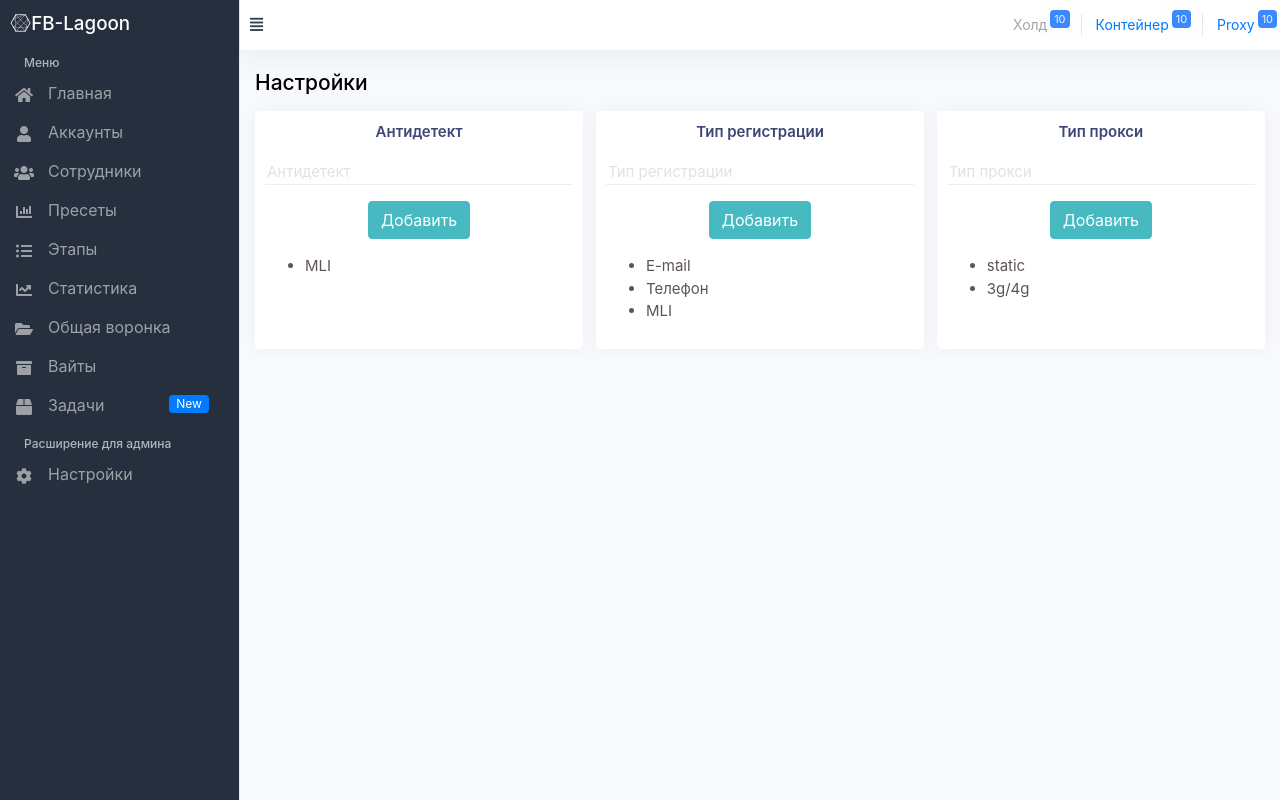
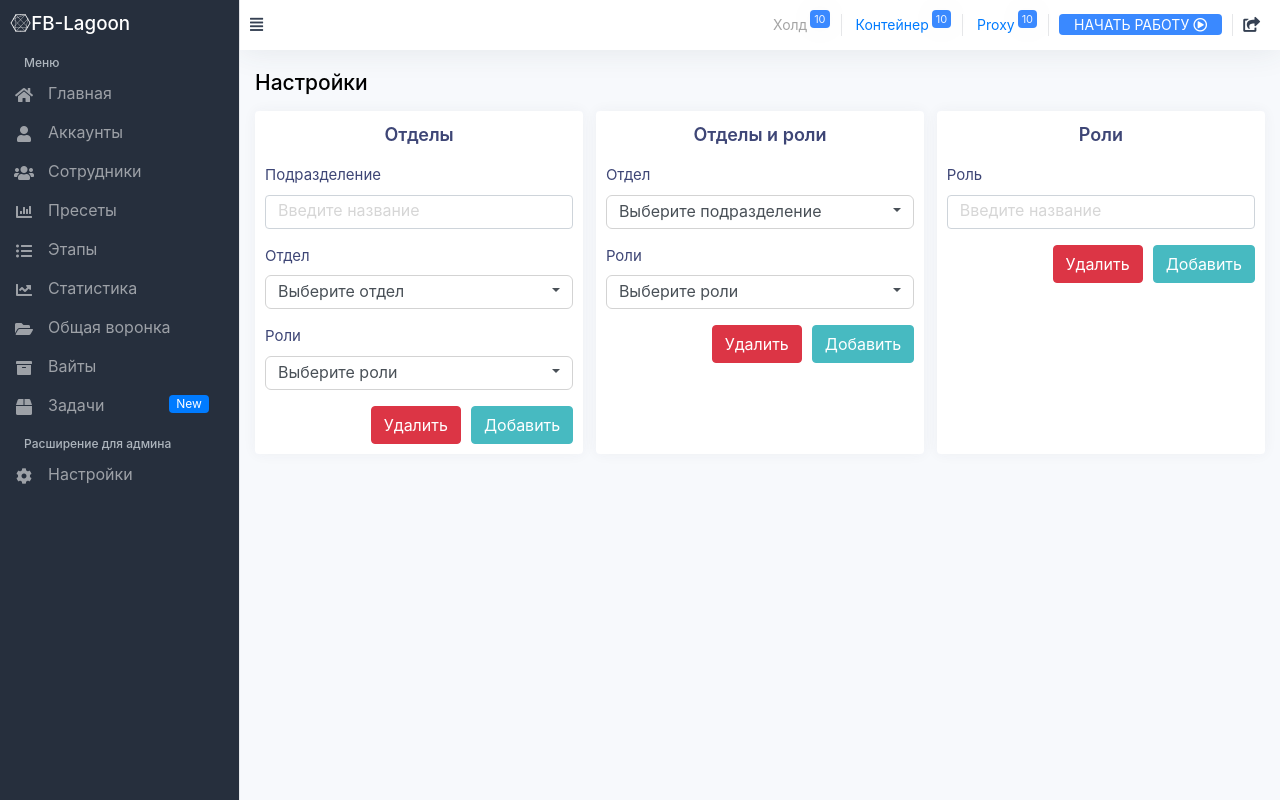
Before and after one commit to alex-klimchik/FB-Modul, a PHP site: page /settings.php in a window 1280 px wide. Run offline with PHP 8.4, Linux system fonts and the light colour scheme; some libraries are stand-ins or nearby versions.

Commit message:
changed the settings page

```diff
--- a/css/settings.css
+++ b/css/settings.css
@@ -13,9 +13,9 @@
     border-color: #47bac1;
 }
 
-.btn-primary:hover {
-    background-color: #39a2a9;
-    border-color: #36999f;
+.btn-primary:hover, .btn-primary:active {
+    background-color: #39a2a9!important;
+    border-color: #36999f!important;
 }
 
 .card.content-box {
@@ -29,6 +29,7 @@
 .content-box>p {
     text-align: center;
     font-weight: 600;
+    font-size: 18px;
 }
 
 .content-box>input {
@@ -53,3 +54,73 @@
 .content-box>ul {
     color: #5d5454;
 }
+
+.form-group>input {
+    height: 34px;
+    padding-bottom: 9px;
+}
+
+.form-group>input::placeholder {
+    color: rgb(214, 214, 214);
+}
+
+.btns {
+    display: flex;
+    justify-content: flex-end;
+}
+
+.btns .btn-primary {
+    margin-left: 10px;
+}
+
+/* Selects */
+
+.bootstrap-select:not([class*=col-]):not([class*=form-control]):not(.input-group-btn) {
+    width: 100%;
+}
+
+.bootstrap-select .dropdown-toggle:focus, .bootstrap-select>select.mobile-device:focus+.dropdown-toggle {
+    outline: none!important;
+}
+
+.dropdown-toggle {
+    background-color: #fff!important;
+    border: 1px solid #d3d3d3;
+    width: 190px;
+    height: 34px;
+    border-radius: 6px;
+    padding-top: 3px;
+    color: #495057!important;
+}
+
+.dropdown-toggle, .dropdown-toggle:focus, .dropdown-toggle:active {
+    outline: none!important;
+}
+
+.dropdown-menu.show~.dropdown-toggle, .dropdown-toggle:focus, .dropdown-toggle:active {
+    box-shadow: 0 0 0 0.2rem rgba(216, 217, 219, .5)!important;
+}
+
+.dropdown-item:focus, .dropdown-item:hover {
+    background-color: #f4f8ff96;
+}
+
+.dropdown-menu {
+    padding: 0;
+    width: 100%;
+    min-width: 100%;
+    border-radius: 5px;
+    box-shadow: 0 0 4px 1px #00000030;
+    border: 1px solid #d3d9df;
+}
+
+.dropdown-item.active, .dropdown-item:active {
+    background-color: #deebff;
+    color: #333;
+}
+
+select:not(:nth-child(1)) {
+    margin-left: 20px;
+}
+
+/* End Selects */
--- a/css/style.css
+++ b/css/style.css
@@ -213,7 +213,6 @@ input {outline:none;}
     }
 
     .header {
-        width: 100%!important;
         background-color: #fff!important;
         min-height: 50px;
         color: #354052!important;
--- a/settings.php
+++ b/settings.php
@@ -14,6 +14,10 @@
 
     <!-- Latest compiled JavaScript -->
     <script src="https://maxcdn.bootstrapcdn.com/bootstrap/4.3.1/js/bootstrap.min.js"></script>
+    <!-- Latest compiled and minified CSS -->
+    <link rel="stylesheet" href="https://cdn.jsdelivr.net/npm/bootstrap-select@1.13.9/dist/css/bootstrap-select.min.css">
+    <!-- Latest compiled and minified JavaScript -->
+    <script src="https://cdn.jsdelivr.net/npm/bootstrap-select@1.13.9/dist/js/bootstrap-select.min.js"></script>
 
     <link rel="stylesheet" href="https://use.fontawesome.com/releases/v5.8.2/css/all.css" integrity="sha384-oS3vJWv+0UjzBfQzYUhtDYW+Pj2yciDJxpsK1OYPAYjqT085Qq/1cq5FLXAZQ7Ay" crossorigin="anonymous">
     <meta name="viewport" content="width=device-width, initial-scale=1">
@@ -39,37 +43,77 @@
 
                     <div class="main-content">
                         <div class="card content-box">
-                            <p>Антидетект</p>
-                            <input type="text" placeholder="Антидетект" />
+                            <p>Отделы</p>
+                            <div class="form-group">
+                                <label for="subdivision">Подразделение</label>
+                                <input type="text" class="form-control" id="subdivision" placeholder="Введите название">
+                            </div>
+                            <div class="form-group">
+                                <label for="department">Отдел</label>
+                                <select class="selectpicker" name="" id="department">
+                                    <option value="" disabled selected>Выберите отдел</option>
+                                    <option value="">Фб1 </option>
+                                    <option value="">Фармеры </option>
+                                </select>
+                            </div>
+                            <div class="form-group">
+                                <label for="role">Роли</label>
+                                <select class="selectpicker" name="" id="role">
+                                    <option value="" disabled selected>Выберите роли</option>
+                                    <option value="">Веб </option>
+                                    <option value="">Фармер </option>
+                                </select>
+                            </div>
+                            <div class="btns">
+                                <button type="button" class="btn btn-danger">
+                                    Удалить
+                                </button>
                                 <button type="button" class="btn btn-primary">
                                     Добавить
                                 </button>
-                            <ul>
-                                <li>MLI</li>
-                            </ul>
+                            </div>
                         </div>
                         <div class="card content-box">
-                            <p>Тип регистрации</p>
-                            <input type="text" placeholder="Тип регистрации" />
+                            <p>Отделы и роли</p>
+                            <div class="form-group">
+                                <label for="department2">Отдел</label>
+                                <select class="selectpicker" name="" id="department2">
+                                    <option value="" disabled selected>Выберите подразделение</option>
+                                    <option value="">Фб1 </option>
+                                    <option value="">Фармеры </option>
+                                </select>
+                            </div>
+                            <div class="form-group">
+                                <label for="role2">Роли</label>
+                                <select class="selectpicker" name="" id="role2">
+                                    <option value="" disabled selected>Выберите роли</option>
+                                    <option value="">Веб </option>
+                                    <option value="">Фармер </option>
+                                </select>
+                            </div>
+                            <div class="btns">
+                                <button type="button" class="btn btn-danger">
+                                    Удалить
+                                </button>
                                 <button type="button" class="btn btn-primary">
                                     Добавить
                                 </button>
-                            <ul>
-                                <li>E-mail</li>
-                                <li>Телефон</li>
-                                <li>MLI</li>
-                            </ul>
+                            </div>
                         </div>
                         <div class="card content-box">
-                            <p>Тип прокси</p>
-                            <input type="text" placeholder="Тип прокси" />
+                            <p>Роли</p>
+                            <div class="form-group">
+                                <label for="role3">Роль</label>
+                                <input type="text" class="form-control" id="role3" placeholder="Введите название">
+                            </div>
+                            <div class="btns">
+                                <button type="button" class="btn btn-danger">
+                                    Удалить
+                                </button>
                                 <button type="button" class="btn btn-primary">
                                     Добавить
                                 </button>
-                            <ul>
-                                <li>static</li>
-                                <li>3g/4g</li>
-                            </ul>
+                            </div>
                         </div>
                     </div>
 
```
Also changed, not shown: accounts.php (+12 -2 lines), css/accounts.css (+9 -5 lines). Lines whose indentation alone changed are shown as unchanged.
